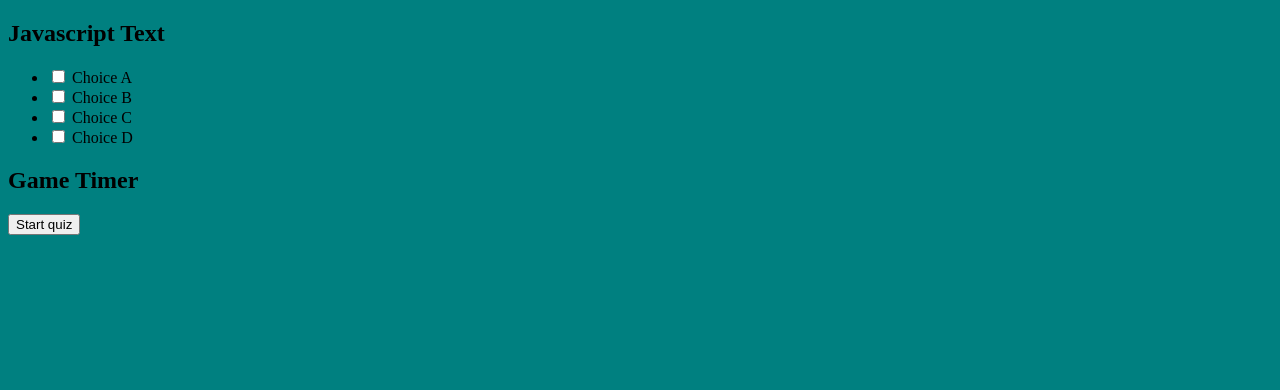
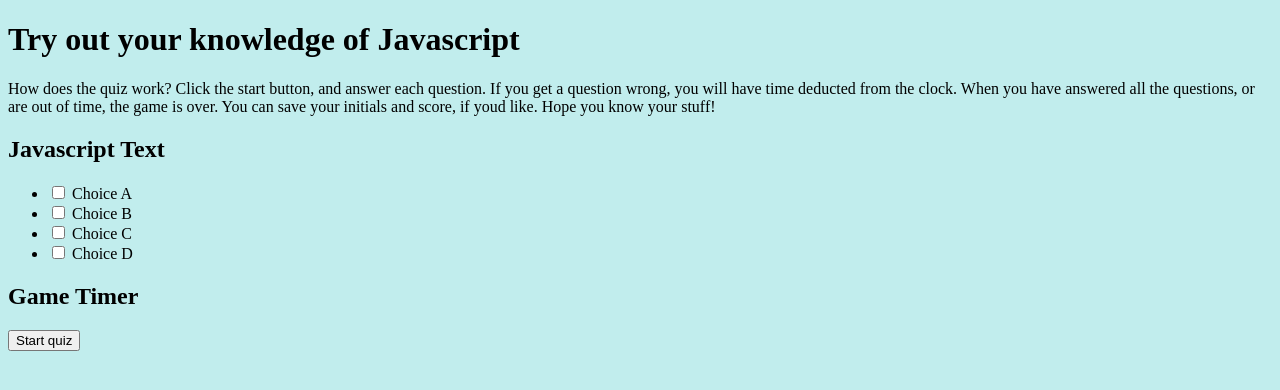
Before and after one commit to lisaridner/Code-Quiz-LR, a plain HTML site: page index.html in a window 1280 px wide. Drawn offline with Linux system fonts and the light colour scheme.

Commit message:
added header and intro to the quiz

```diff
--- a/index.html
+++ b/index.html
@@ -8,10 +8,21 @@
     <link rel="stylesheet" href="./style.css">
 </head>
 <body>
+   <main class="container">
+        <header class="header">
+            <h1>Try out your knowledge of Javascript</h1>
+            <div id="explanation of quiz">
+                <p>How does the quiz work? Click the start button, and answer each question.
+                If you get a question wrong, you will have time deducted from the clock. When you have answered all the questions,
+                or are out of time, the game is over. You can save your initials and score, if youd like. Hope you know your stuff!</p>
+            </div>
+        </header>
+   </main>
+
     <!-- create container to hold questions and option buttons -->
     <div class="quiz-container" id="quiz">
         <div class="quiz-header">
-            <h2 id="questions">Javascript Text</h2>
+            <h2 id="question">Javascript Text</h2>
             <ul>
                 <li>
                     <input class="answer" type="checkbox"
--- a/style.css
+++ b/style.css
@@ -1,4 +1,4 @@
 body {
-    background: teal;
+    background: rgb(193, 237, 237);
 
 }
```
